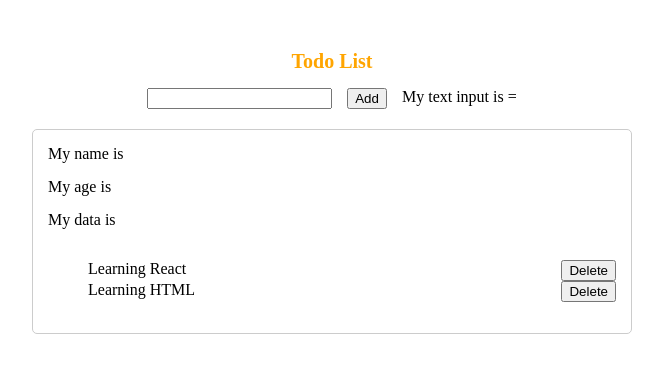
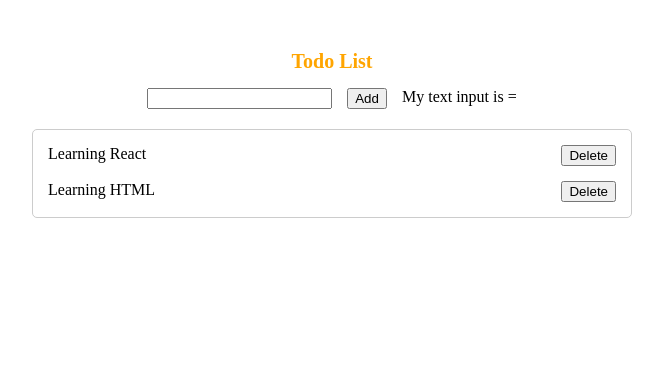
Before and after one commit to vmh6020/react-vite-hoidanit, a React (Vite) app: page / in a window 1280 px wide. Shown: the top 372 px of the page, without its empty margins (308-971 px from the left). Built offline with nearby package versions, Linux system fonts and the light colour scheme.

Commit message:
Config eslint, prettier,formatting code more professionally and cleaner

```diff
--- a/package.json
+++ b/package.json
@@ -23,9 +23,15 @@
     "@types/react-dom": "18.3.0",
     "@vitejs/plugin-react-swc": "3.7.0",
     "eslint": "8.57.0",
+    "eslint-config-airbnb": "^19.0.4",
+    "eslint-config-prettier": "^10.1.8",
+    "eslint-plugin-import": "^2.32.0",
+    "eslint-plugin-jsx-a11y": "^6.10.2",
+    "eslint-plugin-prettier": "^5.5.6",
     "eslint-plugin-react": "7.34.2",
     "eslint-plugin-react-hooks": "4.6.2",
     "eslint-plugin-react-refresh": "0.4.7",
+    "prettier": "^3.9.6",
     "vite": "5.2.12"
   }
 }
--- a/src/App.jsx
+++ b/src/App.jsx
@@ -1,29 +1,28 @@
-import "./components/todo/todo.css";
-import TodoNew from "./components/todo/TodoNew";
-import TodoData from "./components/todo/TodoData";
-import reactLogo from "./assets/react.svg";
-import { useState } from "react";
+import './components/todo/todo.css';
+import { useState } from 'react';
+import TodoNew from './components/todo/TodoNew';
+import TodoData from './components/todo/TodoData';
+import reactLogo from './assets/react.svg';
 
 const App = () => {
   const [todoList, setTodoList] = useState([
-    {id : 1, name: "Learning React"},
-    {id : 2, name: "Learning HTML"},
-  ])
-  const getRandomInt = (min, max) => {
-    return Math.floor(Math.random() * (max - min + 1)) + min;
-  };
+    { id: 1, name: 'Learning React' },
+    { id: 2, name: 'Learning HTML' },
+  ]);
+  const getRandomInt = (min, max) =>
+    Math.floor(Math.random() * (max - min + 1)) + min;
 
-  const addNewTodo = (name) => {
+  const addNewTodo = name => {
     const newTodo = {
       id: getRandomInt(1, 10000000000),
-      name: name
-    }
-    setTodoList([...todoList, newTodo])
-  }
-  const setTodoName = (todo) => {
-    const newTodoList = todoList.map((item) => {
+      name,
+    };
+    setTodoList([...todoList, newTodo]);
+  };
+  const setTodoName = todo => {
+    const newTodoList = todoList.map(item => {
       if (item.id === 1) {
-        return {...item, name: todo}
+        return { ...item, name: todo };
       }
       return item;
     });
@@ -34,14 +33,17 @@ const App = () => {
     //   }
     // }
     setTodoList(newTodoList);
-  }
+  };
+  const deleteTodoById = id => {
+    const newTodoList = todoList.filter(value => value.id !== id);
+    setTodoList(newTodoList);
+  };
   return (
-    <>
     <div className="todo-container">
       <div className="todo-title">Todo List</div>
       <TodoNew
         addNewTodo={addNewTodo}
-          setTodoName={(todo) => setTodoName(todo)}
+        setTodoName={todo => setTodoName(todo)}
       />
       {/* {todoList.length > 0 &&
           <TodoData
@@ -53,16 +55,14 @@ const App = () => {
             <img src={reactLogo} className="logo" alt="React Logo" />
           </div>
         } */}
-        {todoList.length > 0 ?
-          <TodoData
-            todoList={todoList}
-          /> :
+      {todoList.length > 0 ? (
+        <TodoData todoList={todoList} deleteTodoById={deleteTodoById} />
+      ) : (
         <div className="todo-image">
           <img src={reactLogo} className="logo" alt="React Logo" />
         </div>
-        }
+      )}
     </div>
-    </>
   );
 };
 
--- a/src/components/learn/SecondComponent.jsx
+++ b/src/components/learn/SecondComponent.jsx
@@ -1,4 +1,2 @@
-const SecondComponent = () => {
-  return <div>Second component</div>;
-};
+const SecondComponent = () => <div>Second component</div>;
 export default SecondComponent;
--- a/src/components/todo/TodoData.jsx
+++ b/src/components/todo/TodoData.jsx
@@ -1,28 +1,24 @@
-// import PropTypes from 'prop-types';
+const TodoData = props => {
+  const { todoList, deleteTodoById } = props;
 
-const TodoData = (props) => {
-  const { name, age, data, todoList } = props;
-
-  const listItems = todoList.map(todo =>
-    <li key={todo.id}>{todo.name}</li>
-  )
+  // const listItems = todoList.map((todo) => <li key={todo.id}>{todo.name}</li>);
+  const handleDeleteItem = id => {
+    deleteTodoById(id);
+  };
   return (
     <div className="todo-data">
-      <div>My name is {name}</div>
-      <div>My age is {age}</div>
-      <div>My data is {JSON.stringify(data)}</div>
-      <ul>
-        {todoList.map((todo, index) => {
-          console.log(index);
-            return (
-              <div className="todo-item" key={todo.id}>
-                <div >{todo.name}</div>
-                <button>Delete</button>
-              </div>
-            )
-          })
-        }
-      </ul>
+      {todoList.map(todo => (
+        <div className="todo-item" key={todo.id}>
+          <div>{todo.name}</div>
+          <button
+            type="button"
+            style={{ cursor: 'pointer' }}
+            onClick={() => handleDeleteItem(todo.id)}
+          >
+            Delete
+          </button>
+        </div>
+      ))}
     </div>
   );
 };
--- a/src/components/todo/TodoNew.jsx
+++ b/src/components/todo/TodoNew.jsx
@@ -1,34 +1,34 @@
-import { useState } from "react";
+import { useState } from 'react';
 
-const TodoNew = (props) => {
-  const [valueInput, setValueInput] = useState("")
+const TodoNew = props => {
+  const [valueInput, setValueInput] = useState('');
 
-  const { addNewTodo, setTodoName} = props;
+  const { addNewTodo } = props;
 
   const handleClickMe = () => {
-    console.log(`>>> handle click button, print valueInput: ${valueInput}`)
-    // setTodoName(valueInput);
     addNewTodo(valueInput);
-    setValueInput("")
-  }
+    setValueInput('');
+  };
 
-  const handleOnChange = (name) => {
-    console.log(`>>>> handleOnChange set valueInput to ${name}`);
+  const handleOnChange = name => {
     setValueInput(name);
-  }
+  };
 
   return (
     <div className="todo-new">
-      <input type="text"
-        onChange={(event) => handleOnChange(event.target.value)}
+      <input
+        type="text"
+        onChange={event => handleOnChange(event.target.value)}
         value={valueInput}
       />
       <button
-        style={{cursor:"pointer"}}
-        onClick={handleClickMe}>Add</button>
-      <div>
-        My text input is = {valueInput}
-      </div>
+        type="button"
+        style={{ cursor: 'pointer' }}
+        onClick={handleClickMe}
+      >
+        Add
+      </button>
+      <div>My text input is = {valueInput}</div>
     </div>
   );
 };
```
Also changed, not shown: src/components/learn/MyComponent.jsx (+11 -10 lines), src/main.jsx (+4 -4 lines), .eslintrc.cjs, 2 other files (tests, documents, lock files or other folders). Lines whose indentation alone changed are shown as unchanged.
